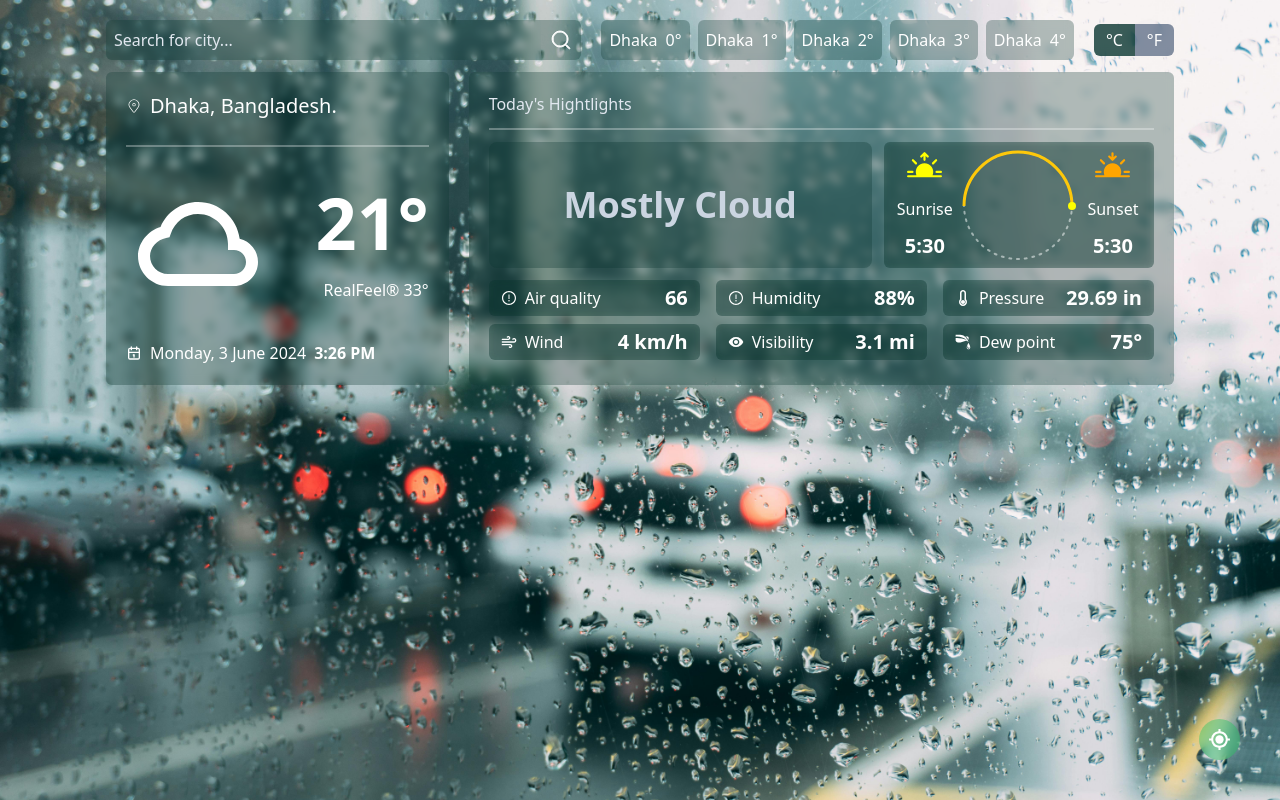
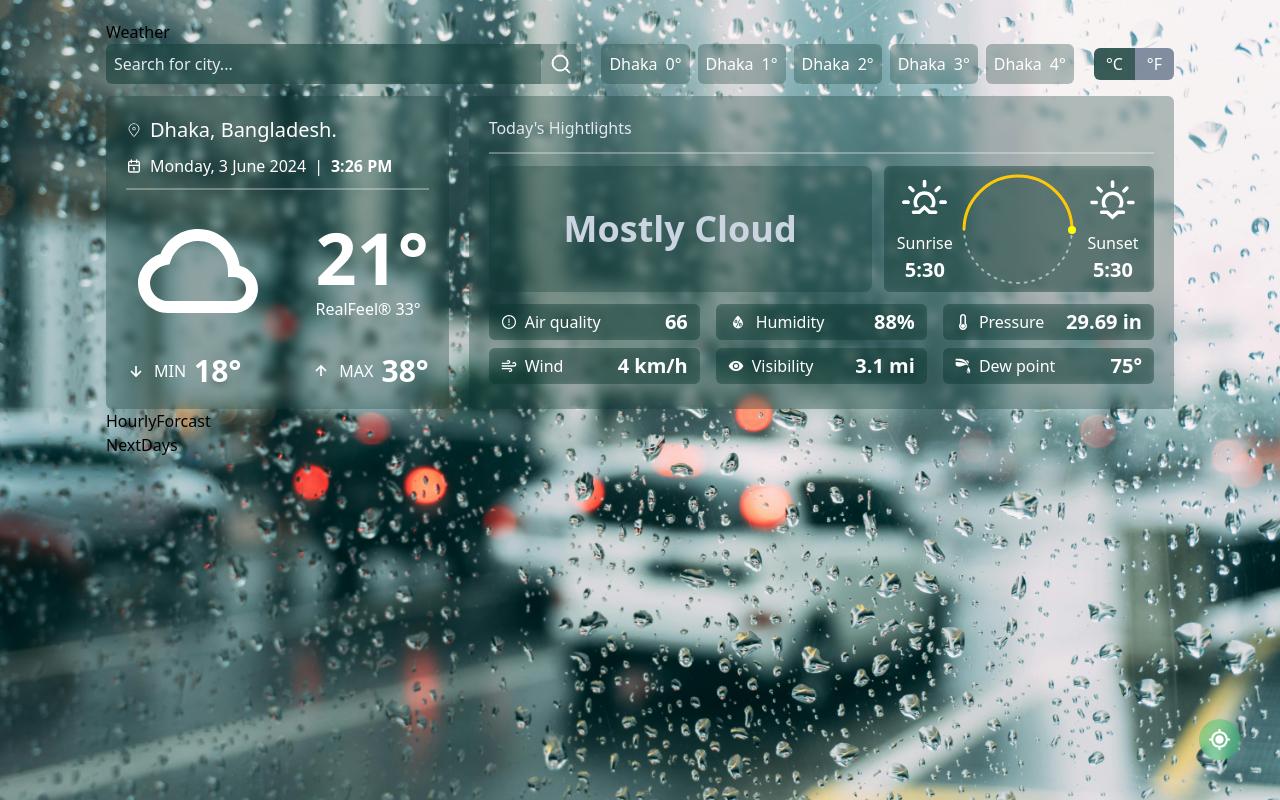
Before and after one commit to ibrahimk4111/weather-app, a React (Vite) app: page / in a window 1280 px wide. Built offline with nearby package versions, Linux system fonts and the light colour scheme.

Commit message:
components created

```diff
--- a/src/App.tsx
+++ b/src/App.tsx
@@ -1,7 +1,10 @@
 import './App.css'
-import MainDegreeShowCase from './Components/todayWeather/MainDegreeShowCase'
+import MainDegreeShowCase from './Components/TodayWeather/MainDegreeShowCase'
 import SearchBar from './Components/SearchBar'
 import rainy from '../public/rainy.jpg'
+import HourlyForcast from './Components/HourlyForcast/HourlyForcast'
+import NavBar from './Components/NavBar'
+import NextDays from './Components/NextDays/NextDays'
 // import clear from '../public/clear.jpg'
 
 function App() {
@@ -11,8 +14,11 @@ function App() {
       <div className=' fixed top-0 left-0 overflow-hidden -z-50'>
         <img src={rainy} alt="clear" className=' w-full min-h-screen h-full object-cover ' />
       </div>
+      <NavBar />
       <SearchBar />
       <MainDegreeShowCase />
+      <HourlyForcast />
+      <NextDays />
     </div>
   )
 }
--- /dev/null
+++ b/src/Components/HourlyForcast/HourlyForcast.tsx
@@ -0,0 +1,11 @@
+import React from "react";
+
+const HourlyForcast = () => {
+  return (
+    <div>
+      <div className=" container ">HourlyForcast</div>
+    </div>
+  );
+};
+
+export default HourlyForcast;
--- a/src/Components/NavBar.tsx
+++ b/src/Components/NavBar.tsx
@@ -1,11 +1,13 @@
-import React from 'react'
+import React from "react";
 
-const NavBar:React.FC = () => {
+const NavBar: React.FC = () => {
   return (
     <div>
-      <h1>Weather</h1>
+      <div className="container">
+        <h1>Weather</h1>
+      </div>
     </div>
-  )
-}
+  );
+};
 
-export default NavBar
+export default NavBar;
--- /dev/null
+++ b/src/Components/NextDays/NextDays.tsx
@@ -0,0 +1,11 @@
+import React from "react";
+
+const NextDays = () => {
+  return (
+    <div>
+      <div className=" container ">NextDays</div>
+    </div>
+  );
+};
+
+export default NextDays;
--- a/src/Components/SearchBar.tsx
+++ b/src/Components/SearchBar.tsx
@@ -22,9 +22,9 @@ const SearchBar = () => {
               name="address"
               type=" text "
               placeholder="Search for city..."
-              className=" w-full bg-custom-color/30 backdrop-blur-sm placeholder:text-slate-200 text-slate-200 p-2 rounded-l-md focus:ring-1 ring-slate-300 outline-none"
+              className=" w-full bg-custom-color/50 backdrop-blur-sm placeholder:text-slate-200 text-slate-200 p-2 rounded-l-md focus:ring-1 ring-slate-300 outline-none"
             />
-            <div className=" flex justify-center items-center cursor-pointer bg-custom-color/30 hover:bg-custom-color/60 rounded-r-md">
+            <div className=" flex justify-center items-center cursor-pointer bg-custom-color/30 hover:bg-custom-color/80 rounded-r-md">
               <CiSearch
                 strokeWidth={1}
                 className="text-white w-10 h-10 p-2 hover:scale-125 transition-all ease-in"
--- a/src/Components/todayWeather/DegreeShowcase.tsx
+++ b/src/Components/todayWeather/DegreeShowcase.tsx
@@ -1,4 +1,4 @@
-import { BiCloud } from "react-icons/bi";
+import { BiCloud, BiDownArrowAlt, BiUpArrowAlt } from "react-icons/bi";
 import { CiLocationOn } from "react-icons/ci";
 import { TbCalendar } from "react-icons/tb";
 
@@ -11,18 +11,31 @@ const DegreeShowcase = () => {
           <CiLocationOn />
           <p className=" text-xl "> Dhaka, Bangladesh. </p>
         </div>
+        <div className=" flex gap-2 justify-start items-center">
+          <TbCalendar />
+          <p>Monday, 3 June 2024 </p>
+          <p>|</p>
+          <p className=" font-bold"> 3:26 PM</p>
+        </div>
         <hr className=" border border-white/30 " />
         <div className=" flex items-center justify-between">
           <BiCloud className=" h-36 w-36" />
-          <div className=" space-y-5 ">
+          <div className=" space-y-1">
             <h1 className=" text-7xl font-bold ">21°</h1>
-            <p className="text-right"> RealFeel® 33° </p>
+            <p> RealFeel® 33° </p>
           </div>
         </div>
-        <div className=" flex gap-2 justify-start items-center ">
-          <TbCalendar />
-          <p>Monday, 3 June 2024 </p>
-          <p className=" font-bold">3:26 PM</p>
+        <div className=" flex justify-between items-center ">
+          <div className=" flex gap-2 items-center justify-center ">
+            <BiDownArrowAlt size={20} />
+            <h1>MIN</h1>
+            <p className=" font-bold text-3xl ">18°</p>
+          </div>
+          <div className=" flex gap-2 items-center justify-center ">
+            <BiUpArrowAlt size={20} />
+            <h1>MAX</h1>
+            <p className=" font-bold text-3xl ">38°</p>
+          </div>
         </div>
       </div>
     </>
--- a/src/Components/todayWeather/TodayHighlights.tsx
+++ b/src/Components/todayWeather/TodayHighlights.tsx
@@ -1,10 +1,10 @@
 import { AiOutlineExclamationCircle } from "react-icons/ai";
-import { BsFillSunriseFill, BsSunsetFill } from "react-icons/bs";
 import { FaThermometerEmpty } from "react-icons/fa";
 import { FiWind } from "react-icons/fi";
 import { GiDew } from "react-icons/gi";
 import { MdVisibility } from "react-icons/md";
 import sunriseandsunset from "../../../public/assets/sunriseandsunset.svg";
+import { WiHumidity, WiSunrise, WiSunset } from "react-icons/wi";
 
 const TodayHighlights = () => {
   return (
@@ -19,13 +19,13 @@ const TodayHighlights = () => {
           </h1>
           <div className=" flex w-full gap-2 bg-custom-color/30 backdrop-blur-sm rounded-md px-3 py-2 lg:col-span-5 sm:col-span-6 col-span-12">
             <div className="w-full flex flex-col justify-between items-center ">
-              <BsFillSunriseFill size={35} fill=" yellow " />
+              <WiSunrise size={55}  />
               <span>Sunrise</span>
               <span className=" font-bold text-xl ">5:30</span>
             </div>
             <img src={sunriseandsunset} alt="sunrise and sunset" />
             <div className="w-full flex flex-col justify-between items-center ">
-              <BsSunsetFill size={35} fill=" orange " />
+              <WiSunset size={55} />
               <span>Sunset</span>
               <span className=" font-bold text-xl ">5:30</span>
             </div>
@@ -50,7 +50,7 @@ const TodayHighlights = () => {
           </div>
           <div className=" bg-custom-color/30 backdrop-blur-sm rounded-md px-3 py-1 flex justify-between items-center ">
             <p className=" flex gap-2 items-center">
-              <AiOutlineExclamationCircle />
+              <WiHumidity size={20} />
               <span>Humidity</span>
             </p>
             <span className=" font-bold text-xl ">88%</span>
```
